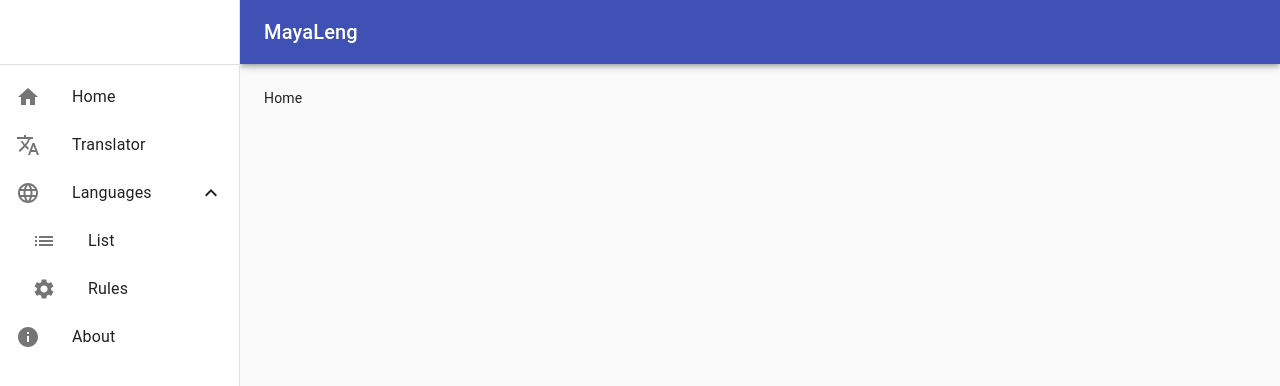
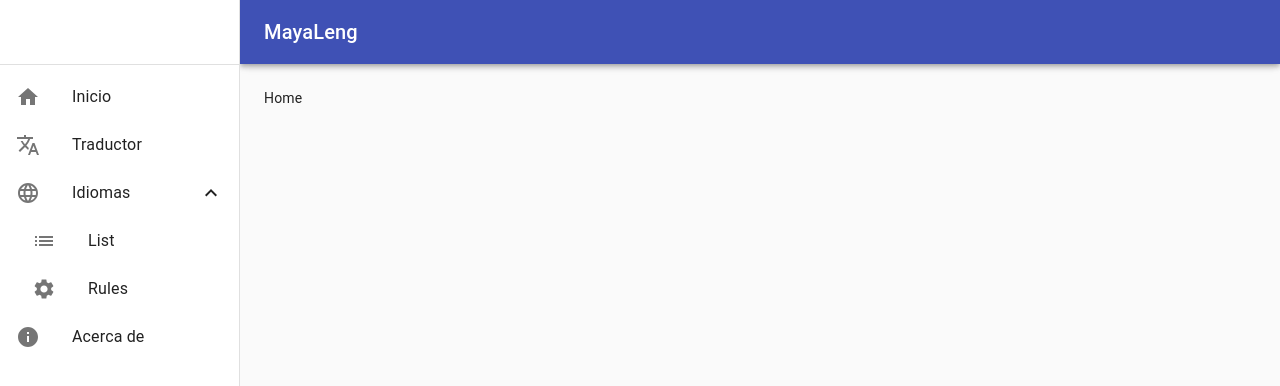
Before and after one commit to mayaleng/app, a React (Create React App) app: page / in a window 1280 px wide. Shown: the top 386 px of the page. Built offline with nearby package versions, Linux system fonts and the light colour scheme.

Commit message:
feat(i18n): Add i18next dependency

```diff
--- a/package.json
+++ b/package.json
@@ -11,10 +11,12 @@
     "@testing-library/user-event": "^7.1.2",
     "eslint-config-airbnb-base": "^14.2.0",
     "fontsource-roboto": "^2.1.4",
+    "i18next": "^19.6.3",
     "prop-types": "^15.7.2",
     "react": "^16.13.1",
     "react-beautiful-dnd": "^13.0.0",
     "react-dom": "^16.13.1",
+    "react-i18next": "^11.7.0",
     "react-redux": "^7.2.1",
     "react-router-dom": "^5.2.0",
     "react-scripts": "3.4.1",
--- a/src/components/Menu.jsx
+++ b/src/components/Menu.jsx
@@ -13,6 +13,7 @@ import InfoIcon from '@material-ui/icons/Info';
 import ListIcon from '@material-ui/icons/List';
 import { connect } from 'react-redux';
 import { withRouter } from 'react-router-dom';
+import { withTranslation } from 'react-i18next';
 
 import { selectMenu as selectMenuAction } from '../redux/actions/menu';
 
@@ -83,6 +84,7 @@ class Menu extends React.Component {
     const {
       classes,
       selectedMenu,
+      t,
     } = this.props;
 
     const {
@@ -95,19 +97,19 @@ class Menu extends React.Component {
           <ListItemIcon>
             <HomeIcon />
           </ListItemIcon>
-          <ListItemText primary="Home" />
+          <ListItemText primary={t('menu.home')} />
         </ListItem>
         <ListItem onClick={() => this.handlehandleMenuSelection('translator')} selected={selectedMenu === 'translator'} button>
           <ListItemIcon>
             <TranslateIcon />
           </ListItemIcon>
-          <ListItemText primary="Translator" />
+          <ListItemText primary={t('menu.translator')} />
         </ListItem>
         <ListItem button onClick={this.handleLanguages}>
           <ListItemIcon>
             <LanguageIcon />
           </ListItemIcon>
-          <ListItemText primary="Languages" />
+          <ListItemText primary={t('menu.languages')} />
           {languagesOpened ? <ExpandLessIcon /> : <ExpandMoreIcon />}
         </ListItem>
         <Collapse in={languagesOpened} timeout="auto" unmountOnExit>
@@ -130,7 +132,7 @@ class Menu extends React.Component {
           <ListItemIcon>
             <InfoIcon></InfoIcon>
           </ListItemIcon>
-          <ListItemText primary="About"/>
+          <ListItemText primary={t('menu.about')}/>
         </ListItem>
       </List>
     );
@@ -151,4 +153,10 @@ const mapDispatchToProps = {
   selectMenu: selectMenuAction,
 };
 
-export default withRouter(withStyles(styles)(connect(mapStateToProps, mapDispatchToProps)(Menu)));
+export default withRouter(
+  withStyles(styles)(
+    withTranslation()(
+      connect(mapStateToProps, mapDispatchToProps)(Menu),
+    ),
+  ),
+);
--- /dev/null
+++ b/src/i18n/en/index.js
@@ -0,0 +1,10 @@
+const translations = {
+  menu: {
+    home: 'Home',
+    translator: 'Translator',
+    languages: 'Languages',
+    about: 'About',
+  },
+};
+
+export default translations;
--- /dev/null
+++ b/src/i18n/es/index.js
@@ -0,0 +1,10 @@
+const translations = {
+  menu: {
+    home: 'Inicio',
+    translator: 'Traductor',
+    languages: 'Idiomas',
+    about: 'Acerca de',
+  },
+};
+
+export default translations;
--- /dev/null
+++ b/src/i18n/index.js
@@ -0,0 +1,22 @@
+import i18n from 'i18next';
+import { initReactI18next } from 'react-i18next';
+import es from './es';
+import en from './en';
+
+i18n.use(initReactI18next).init({
+  resources: {
+    en: {
+      translation: en,
+    },
+    es: {
+      translation: es,
+    },
+    interpolation: {
+      escapeValue: false,
+    },
+  },
+  lng: 'es',
+  fallbackLng: 'es',
+});
+
+export default i18n;
--- a/src/index.js
+++ b/src/index.js
@@ -1,5 +1,6 @@
 import React from 'react';
 import ReactDOM from 'react-dom';
+import './i18n';
 import App from './App';
 import * as serviceWorker from './serviceWorker';
 
```
Also changed, not shown: 1 other file (tests, documents, lock files or other folders).
